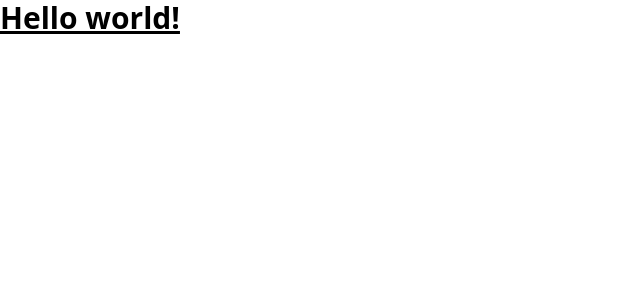
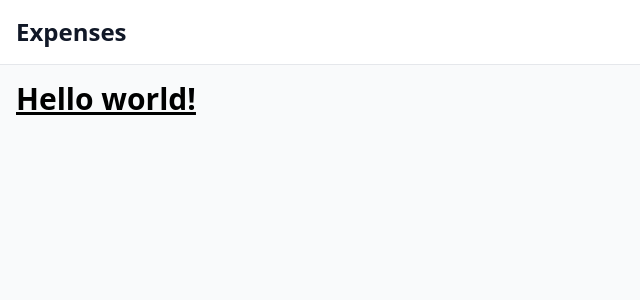
Before and after one commit to ishantbhurani/money-tracker-mern, a React app in the folder client/: page / in a window 1280 px wide. Shown: the top 300 px of the page, without its empty margins (0-640 px from the left). Built offline with nearby package versions, Linux system fonts and the light colour scheme; the HTML template or start-up script is replaced by a standard one.

Commit message:
add root layout with header

```diff
--- /dev/null
+++ b/client/src/components/Header.tsx
@@ -0,0 +1,13 @@
+import { Link } from 'react-router-dom'
+
+export default function Header() {
+  return (
+    <header className='container mx-auto flex items-center justify-between gap-4 border-b p-4 text-gray-900 sm:text-lg'>
+      <div>
+        <Link to='/' className='text-xl font-bold sm:text-2xl'>
+          Expenses
+        </Link>
+      </div>
+    </header>
+  )
+}
--- /dev/null
+++ b/client/src/components/Root.tsx
@@ -0,0 +1,13 @@
+import { Outlet } from 'react-router-dom'
+import Header from './Header'
+
+export default function Root() {
+  return (
+    <div className='flex min-h-screen flex-col'>
+      <Header />
+      <main className='flex flex-1 bg-gray-50 p-4'>
+        <Outlet />
+      </main>
+    </div>
+  )
+}
--- a/client/src/main.tsx
+++ b/client/src/main.tsx
@@ -3,15 +3,27 @@ import ReactDOM from 'react-dom/client'
 import { Provider } from 'react-redux'
 import store from './app/store.ts'
 import { RouterProvider, createBrowserRouter } from 'react-router-dom'
+import Root from './components/Root.tsx'
 import App from './App.tsx'
 import './index.css'
 
-const router = createBrowserRouter([{ path: '/', element: <App /> }])
+const router = createBrowserRouter([
+  {
+    path: '/',
+    element: <Root />,
+    children: [
+      {
+        index: true,
+        element: <App />,
+      },
+    ],
+  },
+])
 
 ReactDOM.createRoot(document.getElementById('root')!).render(
   <React.StrictMode>
     <Provider store={store}>
       <RouterProvider router={router} />
     </Provider>
-  </React.StrictMode>
+  </React.StrictMode>,
 )
```
